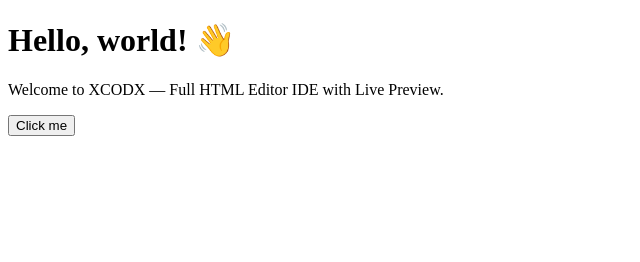
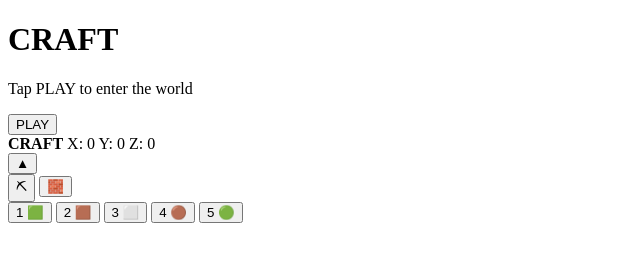
Before and after one commit to Xx-Pawn-xX/craft, a plain HTML site: page index.html in a window 1280 px wide. Shown: the whole page, without its empty margins (0-640 px from the left). Drawn offline with nearby package versions, Linux system fonts and the light colour scheme.

Commit message:
Revamp index.html structure and content

```diff
--- a/index.html
+++ b/index.html
@@ -1,18 +1,93 @@
 <!DOCTYPE html>
 <html lang="en">
 <head>
-  <meta charset="UTF-8">
-  <meta name="viewport" content="width=device-width, initial-scale=1.0">
-  <title>Hello XCODX</title>
-  <link rel="stylesheet" href="style.css">
+  <meta charset="UTF-8" />
+  <meta name="viewport"
+        content="width=device-width, initial-scale=1, maximum-scale=1, user-scalable=no" />
+
+  <title>Craft</title>
+
+  <link rel="stylesheet" href="./style.css" />
 </head>
+
 <body>
-  <main class="card">
-    <h1>Hello, world! 👋</h1>
-    <p>Welcome to XCODX — Full HTML Editor IDE with Live Preview.</p>
-    <button id="ping">Click me</button>
-    <p id="out"></p>
-  </main>
-  <script src="script.js"></script>
+
+  <div id="loading">
+    <h1>CRAFT</h1>
+    <p>Tap PLAY to enter the world</p>
+    <button id="playButton">PLAY</button>
+  </div>
+
+  <div id="crosshair">
+    <div></div>
+    <span></span>
+  </div>
+
+  <div id="ui">
+
+    <div id="info">
+      <strong>CRAFT</strong>
+      <span id="coords">X: 0 Y: 0 Z: 0</span>
+    </div>
+
+    <div id="mobileControls">
+
+      <div id="joystickArea">
+        <div id="joystickBase">
+          <div id="joystickKnob"></div>
+        </div>
+      </div>
+
+      <div id="rightControls">
+
+        <div class="actionRow">
+          <button id="jumpButton" class="controlButton big">▲</button>
+        </div>
+
+        <div class="actionRow">
+          <button id="breakButton" class="controlButton danger">
+            ⛏
+          </button>
+
+          <button id="placeButton" class="controlButton">
+            🧱
+          </button>
+        </div>
+
+      </div>
+
+    </div>
+
+    <div id="hotbar">
+      <button class="slot active" data-block="grass">
+        <span>1</span>
+        🟩
+      </button>
+
+      <button class="slot" data-block="dirt">
+        <span>2</span>
+        🟫
+      </button>
+
+      <button class="slot" data-block="stone">
+        <span>3</span>
+        ⬜
+      </button>
+
+      <button class="slot" data-block="wood">
+        <span>4</span>
+        🟤
+      </button>
+
+      <button class="slot" data-block="leaves">
+        <span>5</span>
+        🟢
+      </button>
+    </div>
+
+  </div>
+
+  <script type="module" src="./game.js"></script>
+
 </body>
 </html>
```
